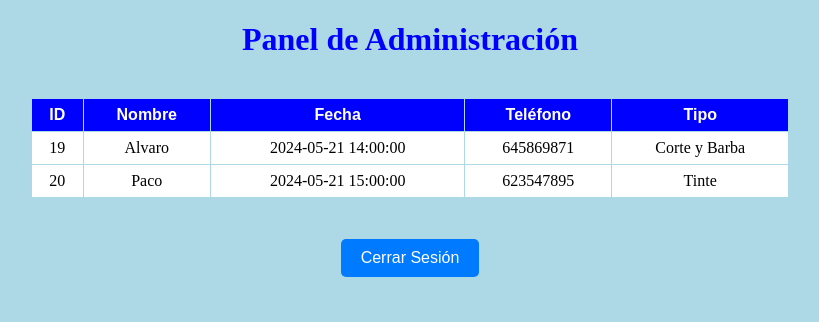
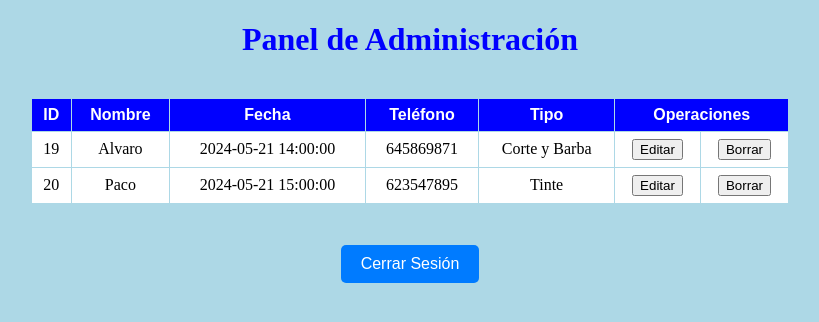
Before and after one commit to NUVAL04/TFG, a PHP site: page /admin.php in a window 1280 px wide. Shown: the top 322 px of the page, without its empty margins (230-1049 px from the left). Run offline with PHP 8.4, Linux system fonts and the light colour scheme; a user stored in the database is signed in; data comes from the database, SQL or seed files in the repository.

Commit message:
Admin parte 2

```diff
--- a/admin.php
+++ b/admin.php
@@ -11,6 +11,12 @@ include 'funciones.php';
         header("Location: http://$host$uri/$extra");
     }
     conectar_BD();
+
+    if(isset($_POST['num_cita'])) {
+        $num_cita = $_POST['num_cita'];
+        $consulta = 'DELETE FROM citas WHERE num_cita = '.$num_cita;
+        $resultado=ejecuta_SQL($consulta);
+    }
 ?>
 
 <!DOCTYPE html>
@@ -61,6 +67,7 @@ include 'funciones.php';
                 <th bgcolor='blue'><FONT color='white' face='arial, helvetica'>Fecha</FONT></th>
                 <th bgcolor='blue'><FONT color='white' face='arial, helvetica'>Teléfono</FONT></th>
                 <th bgcolor='blue'><FONT color='white' face='arial, helvetica'>Tipo</FONT></th>
+                <th bgcolor='blue'colspan='2'><FONT color='white' face='arial, helvetica'>Operaciones</FONT></th>
             </TR>";
 
             foreach ($matriz as $myrow) {
@@ -71,6 +78,18 @@ include 'funciones.php';
                     <TD bgcolor='white' align='center'>$fecha</TD>
                     <TD bgcolor='white' align='center'>$telefono</TD>
                     <TD bgcolor='white' align='center'>$tipo</TD>
+                    <TD bgcolor='white' align='center'>
+                        <form style='display:inline;' method='POST' action='editar.php'>
+                            <input type='hidden' name='num_cita' value='$num_cita'>
+                            <input type='submit' value='Editar'>
+                        </form>
+                    </TD>
+                    <TD bgcolor='white' align='center'>
+                        <form style='display:inline;' method='POST' action='admin.php'>
+                            <input type='hidden' name='num_cita' value='$num_cita'>
+                            <input type='submit' name='borrar' value='Borrar' onclick=\"return confirm('¿Estás seguro de que deseas borrar esta cita?');\">
+                        </form>
+                    </TD>
                 </TR>";
             }
             echo "</table><br><br>";
```
